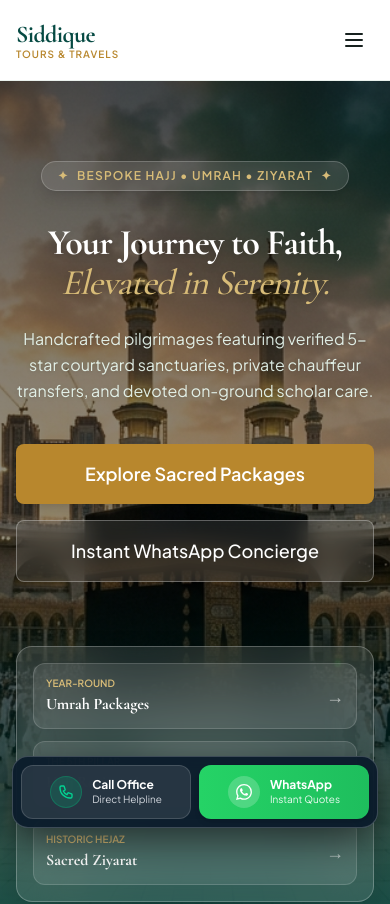
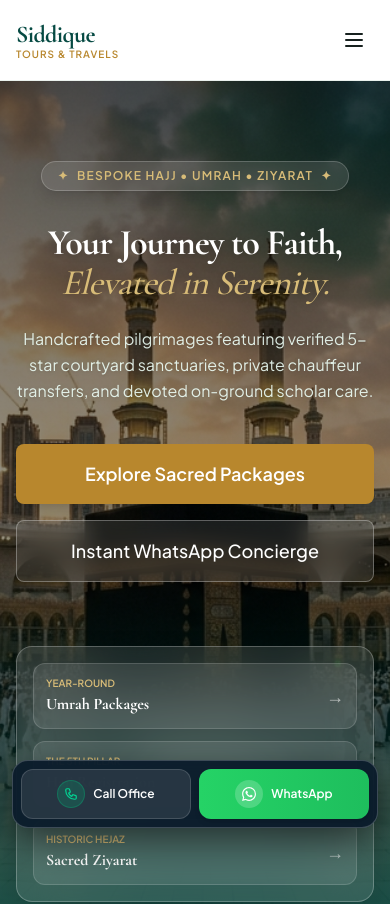
Before and after one commit to samirshaikh-dev/siddique-tour-and-travels, a Next.js app: page / in a window 390 px wide. Shown: the top 904 px of the page. Built offline with nearby package versions, Linux system fonts and the light colour scheme.

Commit message:
feat: add StickyContactBar component for mobile quick calls and WhatsApp chat

```diff
--- a/src/components/layout/StickyContactBar.jsx
+++ b/src/components/layout/StickyContactBar.jsx
@@ -27,11 +27,11 @@ export default function StickyContactBar() {
           {/* Action 1: Call Agency */}
           <a
             href={`tel:${siteConfig.contact.phone}`}
-            className="flex items-center justify-center gap-2.5 py-2.5 px-3 rounded-xl bg-white/10 hover:bg-white/20 border border-white/15 text-white active:scale-[0.96] transition-all min-h-[48px]"
+            className="flex items-center justify-center gap-2 py-2.5 px-3 rounded-xl bg-white/10 hover:bg-white/20 border border-white/15 text-white active:scale-[0.96] transition-all min-h-[44px]"
             aria-label={`Call ${siteConfig.contact.phoneDisplay}`}
           >
-            <div className="w-8 h-8 rounded-full bg-emerald-500/20 text-emerald-400 flex items-center justify-center shrink-0 border border-emerald-500/30">
-              <svg className="w-4 h-4" fill="none" stroke="currentColor" viewBox="0 0 24 24">
+            <div className="w-7 h-7 rounded-full bg-emerald-500/20 text-emerald-400 flex items-center justify-center shrink-0 border border-emerald-500/30">
+              <svg className="w-3.5 h-3.5" fill="none" stroke="currentColor" viewBox="0 0 24 24">
                 <path
                   strokeLinecap="round"
                   strokeLinejoin="round"
@@ -40,10 +40,7 @@ export default function StickyContactBar() {
                 />
               </svg>
             </div>
-            <div className="text-left">
-              <span className="block text-xs font-bold text-white leading-tight">Call Office</span>
-              <span className="block text-[10px] text-gray-300 font-normal">Direct Helpline</span>
-            </div>
+            <span className="text-xs font-semibold text-white">Call Office</span>
           </a>
 
           {/* Action 2: WhatsApp Concierge */}
@@ -51,18 +48,15 @@ export default function StickyContactBar() {
             href={whatsappUrl}
             target="_blank"
             rel="noopener noreferrer"
-            className="flex items-center justify-center gap-2.5 py-2.5 px-3 rounded-xl bg-gradient-to-r from-[#25D366] to-[#1ebe5d] text-white active:scale-[0.96] transition-all shadow-md min-h-[48px]"
+            className="flex items-center justify-center gap-2 py-2.5 px-3 rounded-xl bg-gradient-to-r from-[#25D366] to-[#1ebe5d] text-white active:scale-[0.96] transition-all shadow-md min-h-[44px]"
             aria-label="Chat on WhatsApp"
           >
-            <div className="w-8 h-8 rounded-full bg-white/20 flex items-center justify-center shrink-0">
-              <svg className="w-4 h-4 fill-white" viewBox="0 0 24 24">
+            <div className="w-7 h-7 rounded-full bg-white/20 flex items-center justify-center shrink-0">
+              <svg className="w-3.5 h-3.5 fill-white" viewBox="0 0 24 24">
                 <path d="M17.472 14.382c-.297-.149-1.758-.867-2.03-.967-.273-.099-.471-.148-.67.15-.197.297-.767.966-.94 1.164-.173.199-.347.223-.644.075-.297-.15-1.255-.463-2.39-1.475-.883-.788-1.48-1.761-1.653-2.059-.173-.297-.018-.458.13-.606.134-.133.298-.347.446-.52.149-.174.198-.298.298-.497.099-.198.05-.371-.025-.52-.075-.149-.669-1.612-.916-2.207-.242-.579-.487-.5-.669-.51-.173-.008-.371-.01-.57-.01-.198 0-.52.074-.792.372-.272.297-1.04 1.016-1.04 2.479 0 1.462 1.065 2.875 1.213 3.074.149.198 2.096 3.2 5.077 4.487.709.306 1.262.489 1.694.625.712.227 1.36.195 1.871.118.571-.085 1.758-.719 2.006-1.413.248-.694.248-1.289.173-1.413-.074-.124-.272-.198-.57-.347m-5.421 7.403h-.004a9.87 9.87 0 01-5.031-1.378l-.361-.214-3.741.982.998-3.648-.235-.374a9.86 9.86 0 01-1.51-5.26c.001-5.45 4.436-9.884 9.888-9.884 2.64 0 5.122 1.03 6.988 2.898a9.825 9.825 0 012.893 6.994c-.003 5.45-4.437 9.884-9.885 9.884m8.413-18.297A11.815 11.815 0 0012.05 0C5.495 0 .16 5.335.157 11.892c0 2.096.547 4.142 1.588 5.945L.057 24l6.305-1.654a11.882 11.882 0 005.683 1.448h.005c6.554 0 11.89-5.335 11.893-11.893a11.821 11.821 0 00-3.48-8.413z" />
               </svg>
             </div>
-            <div className="text-left">
-              <span className="block text-xs font-bold text-white leading-tight">WhatsApp</span>
-              <span className="block text-[10px] text-white/90 font-normal">Instant Quotes</span>
-            </div>
+            <span className="text-xs font-semibold text-white">WhatsApp</span>
           </a>
         </div>
       </div>
```
